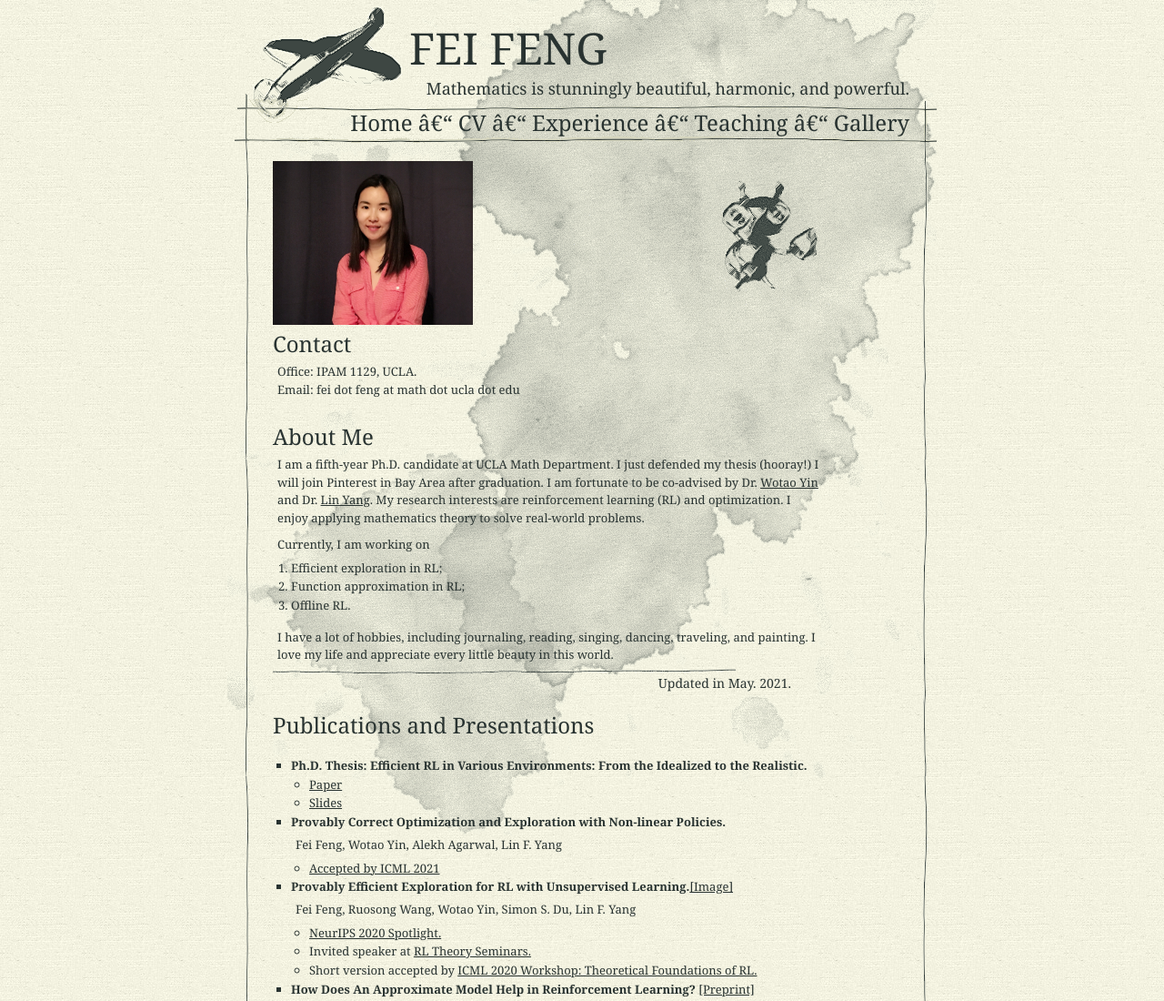
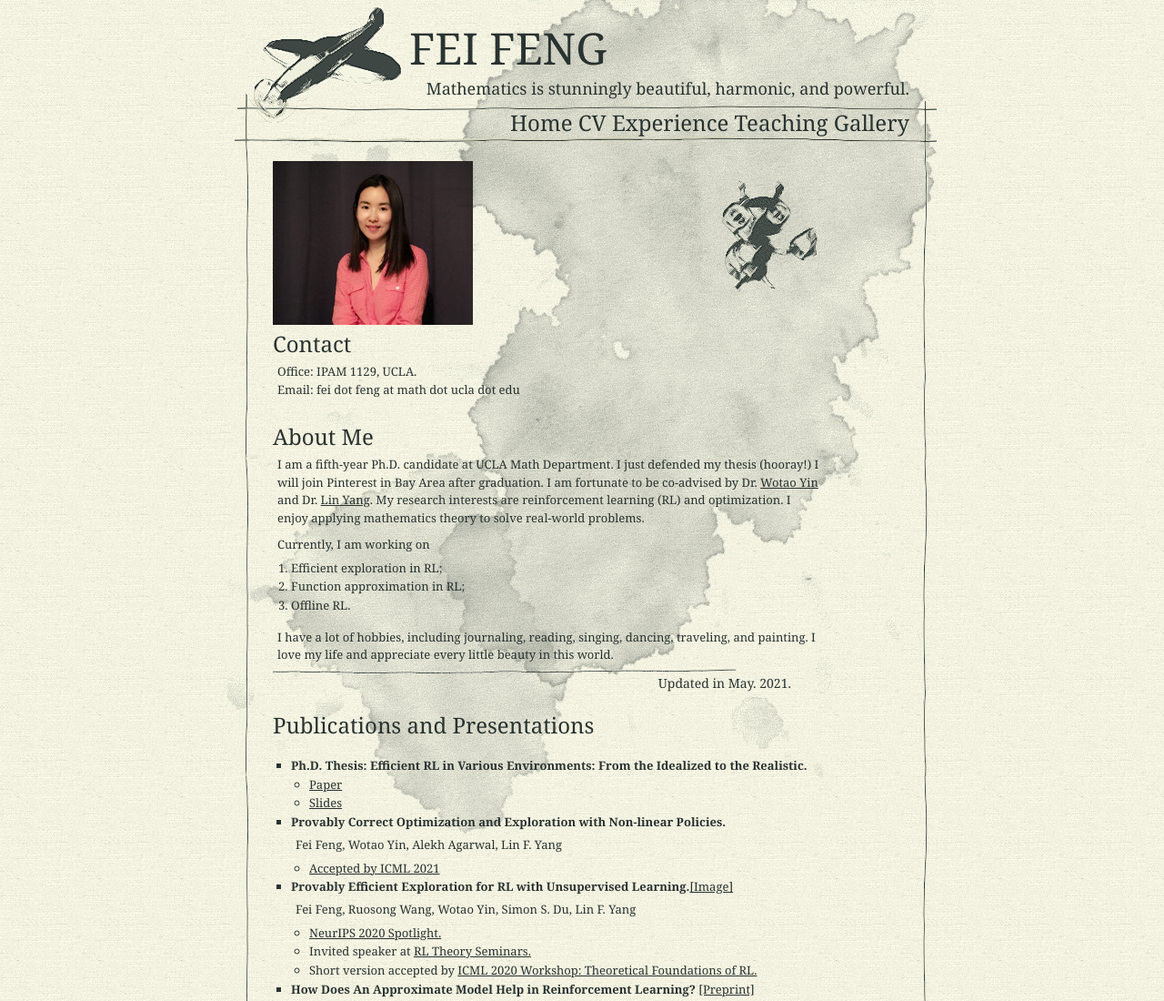
Before and after one commit to FlorenceFeng/FlorenceFeng.github.io, a plain HTML site: page index.html in a window 1280 px wide. Shown: the top 1100 px of the page at 91% size. Drawn offline with Linux system fonts and the light colour scheme.

Commit message:
fix bugs

```diff
--- a/index.html
+++ b/index.html
@@ -27,13 +27,13 @@
  <div id="topMenu">
 
     <ul><li><a href="index.html">Home</a></li>
-        <li>â€“</li>
+        <li></li>
 	<li><a href="http://www.math.ucla.edu/~fei.feng/CV.pdf" target="_blank">CV</a></li>
-        <li>â€“</li>
+        <li></li>
         <li><a href="experience.html">Experience</a></li>
-        <li>â€“</li>
+        <li></li>
         <li><a href="teach.html">Teaching</a></li>
-        <li>â€“</li>
+        <li></li>
         <li><a href="gallery.html">Gallery</a></li>
 
     </ul></div><!-- end #topMenu -->
```
